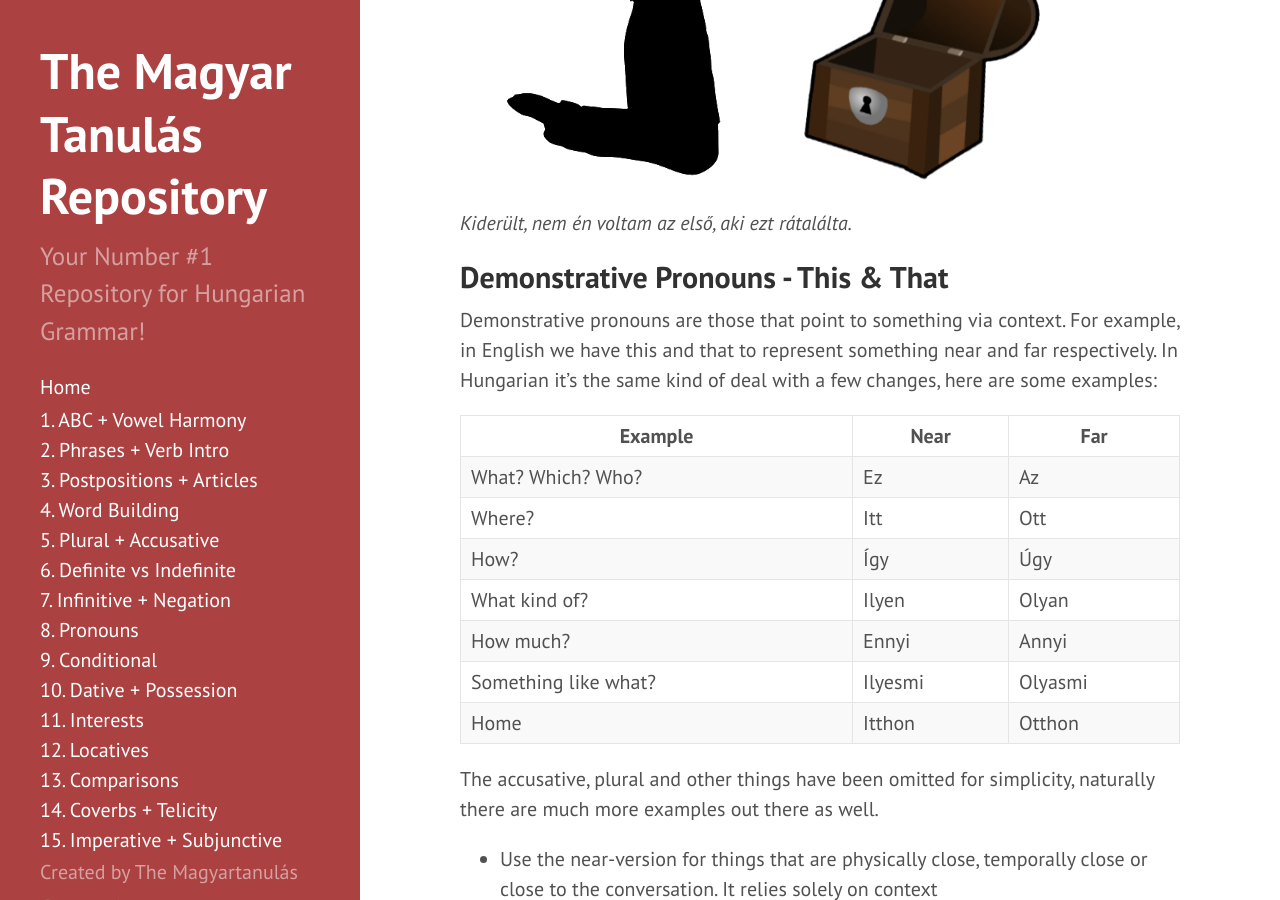
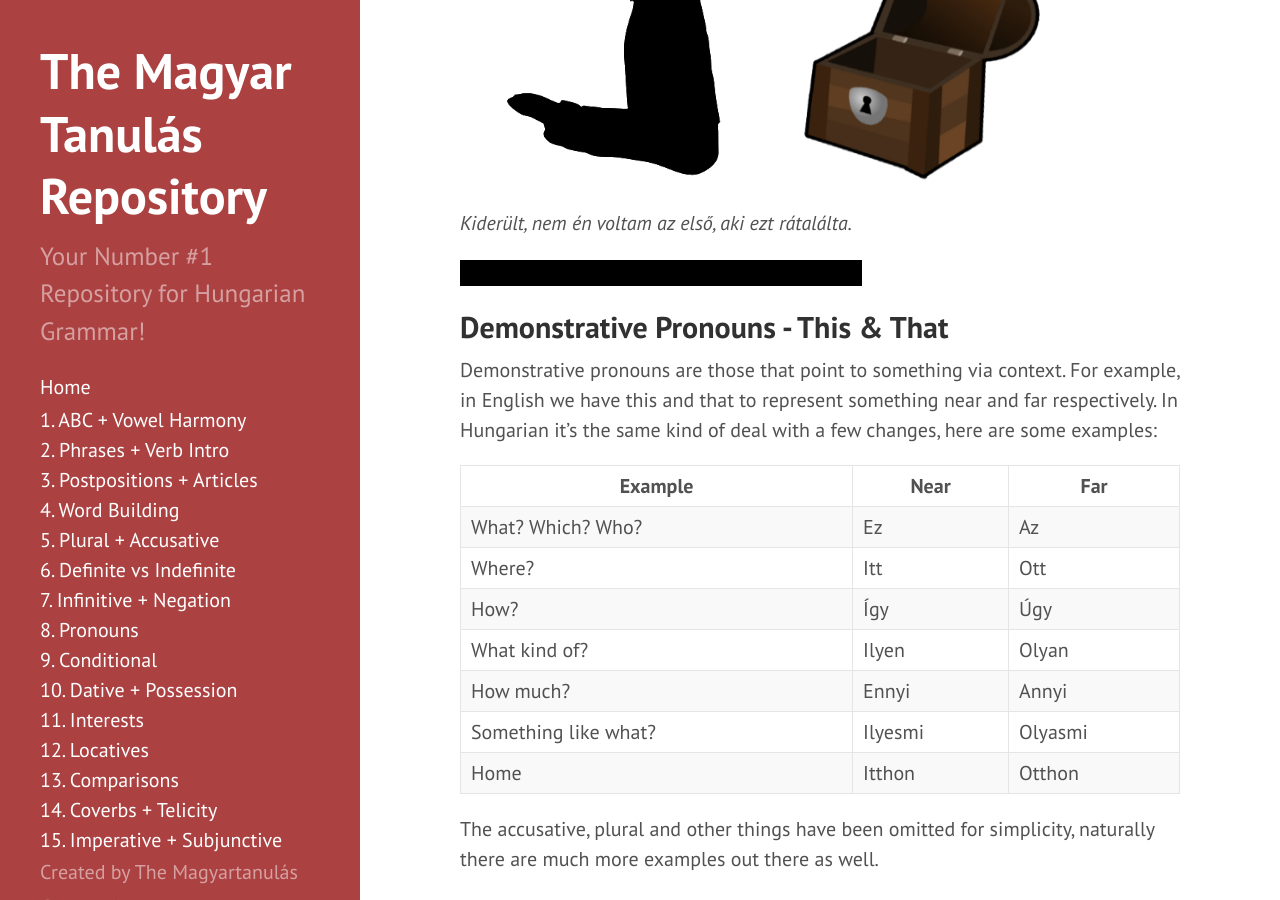
Before and after one commit to Magyartanulas/magyartanulas.github.io, a Jekyll site: the page built from pronouns.md, in a window 1280 px wide and 900 px high, scrolled down 2319 px. Built offline with Jekyll 4.4.1, drawn with Linux system fonts in a browser that asks for light colours; Markdown is read by kramdown in place of the engine named in the settings.

Commit message:
Update pronouns.md

```diff
--- a/pronouns.md
+++ b/pronouns.md
@@ -68,6 +68,7 @@ Examples:
 
 *Kiderült, nem én voltam az első, aki ezt rátalálta.*
 
+<span class="spoiler">It turned out I was not the first to discover this.</span>
 
 ## Demonstrative Pronouns - This & That
 
```
